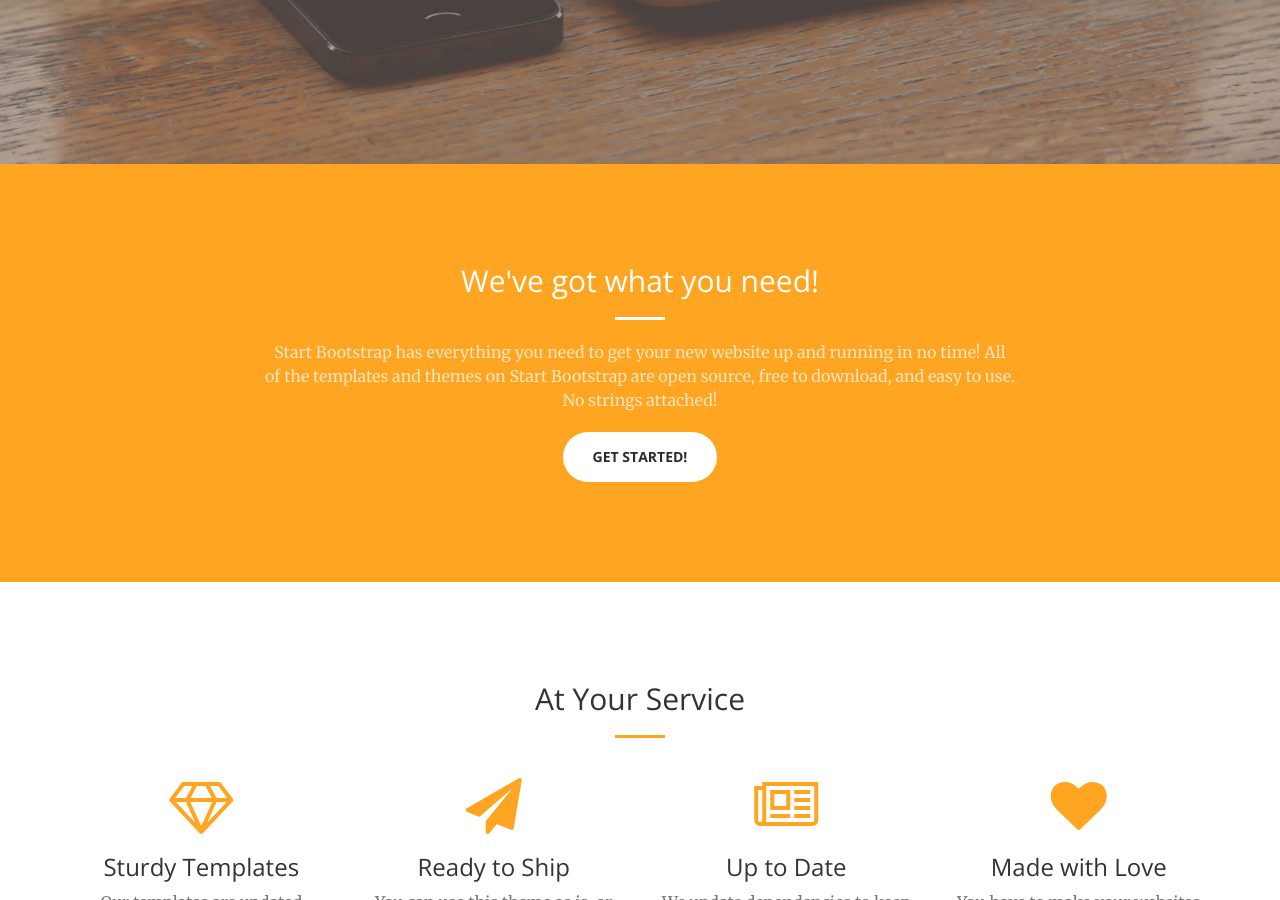
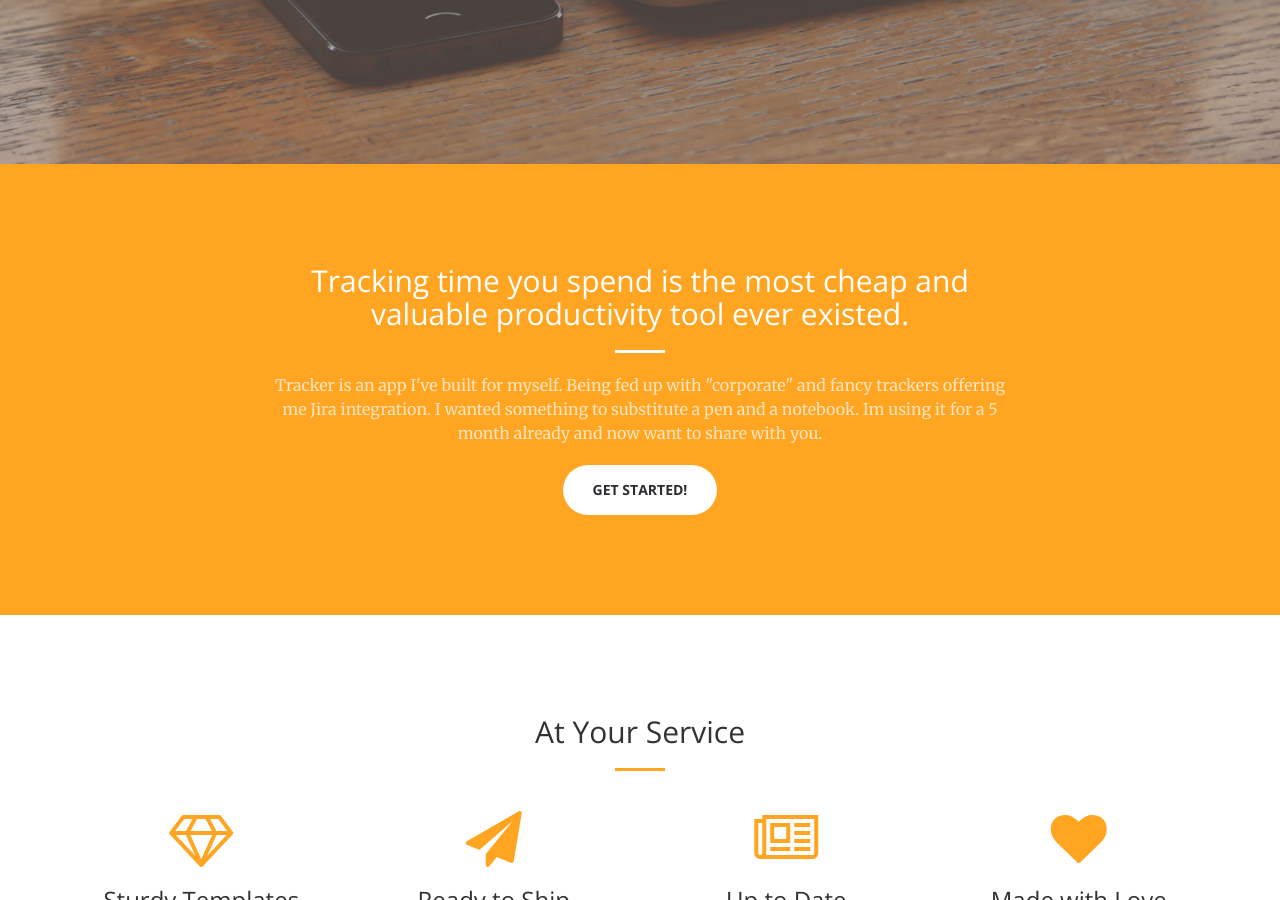
Before and after one commit to deszip/Tracker-Landing, a Jekyll site: the page built from index.html, in a window 1280 px wide and 900 px high, scrolled down 736 px. Built offline with Jekyll 4.4.1, drawn with Linux system fonts in a browser that asks for light colours.

Commit message:
call to acion

```diff
--- a/_includes/call-to-action.html
+++ b/_includes/call-to-action.html
@@ -2,9 +2,10 @@
     <div class="container">
         <div class="row">
             <div class="col-lg-8 col-lg-offset-2 text-center">
-                <h2 class="section-heading">We've got what you need!</h2>
+                <h2 class="section-heading">Tracking time you spend is the most cheap and valuable productivity tool ever existed.</h2>
                 <hr class="light">
-                <p class="text-faded">Start Bootstrap has everything you need to get your new website up and running in no time! All of the templates and themes on Start Bootstrap are open source, free to download, and easy to use. No strings attached!</p>
+                <p class="text-faded">Tracker is an app I've built for myself. Being fed up with "corporate" and fancy trackers offering me Jira integration.
+                    I wanted something to substitute a pen and a notebook. Im using it for a 5 month already and now want to share with you.</p>
                 <a href="#" class="btn btn-default btn-xl">Get Started!</a>
             </div>
         </div>
```
